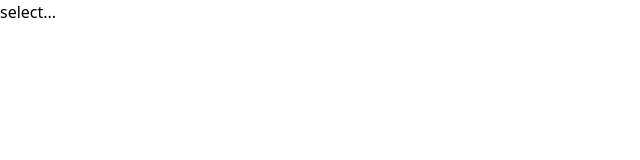
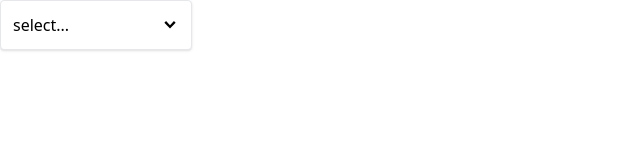
Before and after one commit to vibhavtrivedi/Comps, a React (Create React App) app: page / in a window 1280 px wide. Shown: the top 160 px of the page, without its empty margins (0-640 px from the left). Built offline with nearby package versions, Linux system fonts and the light colour scheme.

Commit message:
added styling

```diff
--- a/src/components/Dropdown.js
+++ b/src/components/Dropdown.js
@@ -1,24 +1,44 @@
 import { useState } from "react";
-
+import { GoChevronDown } from "react-icons/go";
 function Dropdown({ options, value, onChange }) {
   const [isOpen, setIsOpen] = useState(false);
 
   const handleClick = () => {
     setIsOpen(!isOpen);
-    }
+  };
   const handleOptionClick = (option) => {
-        console.log('opt', option);
+    console.log("opt", option);
     setIsOpen(false);
     onChange(option);
-    }
+  };
   const renderedOptions = options.map((option) => {
-    return <div onClick={() => handleOptionClick(option)} key={option.value}>{option.label}</div>;
+    return (
+      <div
+        className="hover:bg-sky-100 rounded cursor-pointer p-1"
+        onClick={() => handleOptionClick(option)}
+        key={option.value}
+      >
+        {option.label}
+      </div>
+    );
   });
 
   return (
-    <div>
-          {<div onClick={handleClick}>{value?.label || 'select...'}</div>}
-          {isOpen && <div>{renderedOptions}</div>}
+    <div className="w-48 relative">
+      {
+        <div
+          className="flex justify-between cursor-pointer items-center border rounded p-3 shadow bg-white w-full"
+          onClick={handleClick}
+        >
+          {value?.label || "select..."}
+          <GoChevronDown className="text-lg" />
+        </div>
+      }
+      {isOpen && (
+        <div className="absolute top-full border rounded p-3 shadow bg-white w-full">
+          {renderedOptions}
+        </div>
+      )}
     </div>
   );
 }
```
Lines whose indentation alone changed are shown as unchanged.
